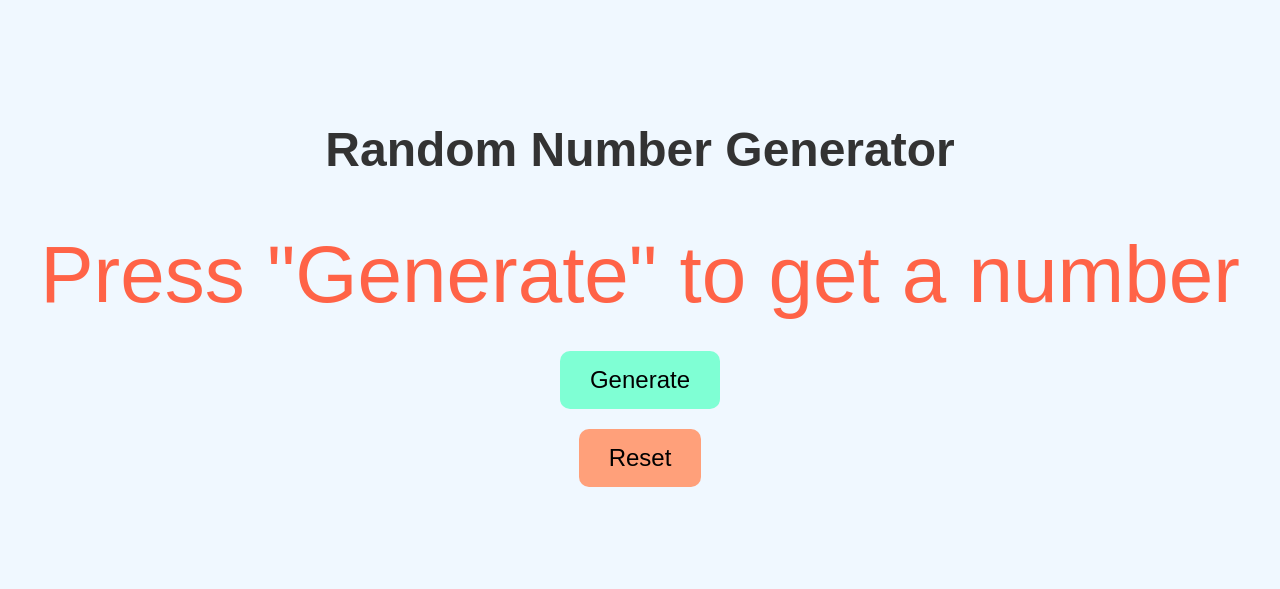
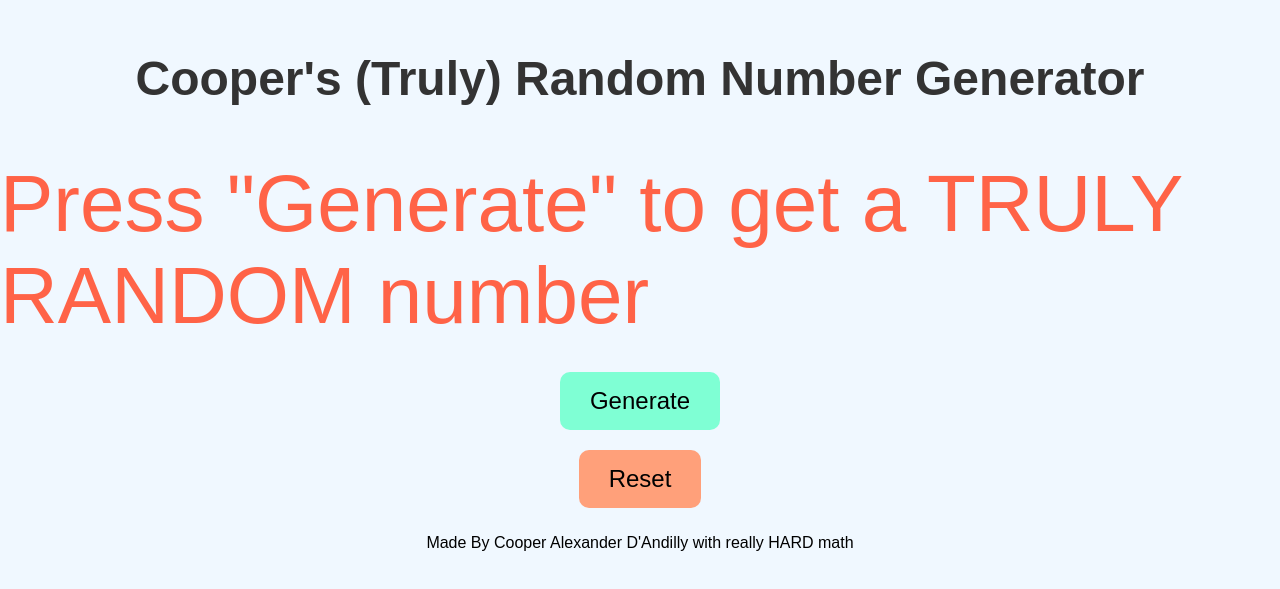
Before and after one commit to CooperDActor/Webpage, a plain HTML site: page index.html in a window 1280 px wide. Shown: the part 107-696 px from the top of the page. Drawn offline with Linux system fonts and the light colour scheme.

Commit message:
Update index.html

```diff
--- a/index.html
+++ b/index.html
@@ -47,8 +47,8 @@
 </head>
 <body>
 
-<h1>Random Number Generator</h1>
-<p id="numberDisplay">Press "Generate" to get a number</p>
+<h1>Cooper's (Truly) Random Number Generator</h1>
+<p id="numberDisplay">Press "Generate" to get a TRULY RANDOM number</p>
 <button class="generate-btn" onclick="generateNumber()">Generate</button>
 <button class="reset-btn" onclick="resetNumbers()">Reset</button>
 
@@ -75,6 +75,6 @@
         document.getElementById('numberDisplay').innerText = "Press \"Generate\" to get a number";
     }
 </script>
-
+<p>Made By Cooper Alexander D'Andilly with really HARD math</p>
 </body>
 </html>
```
